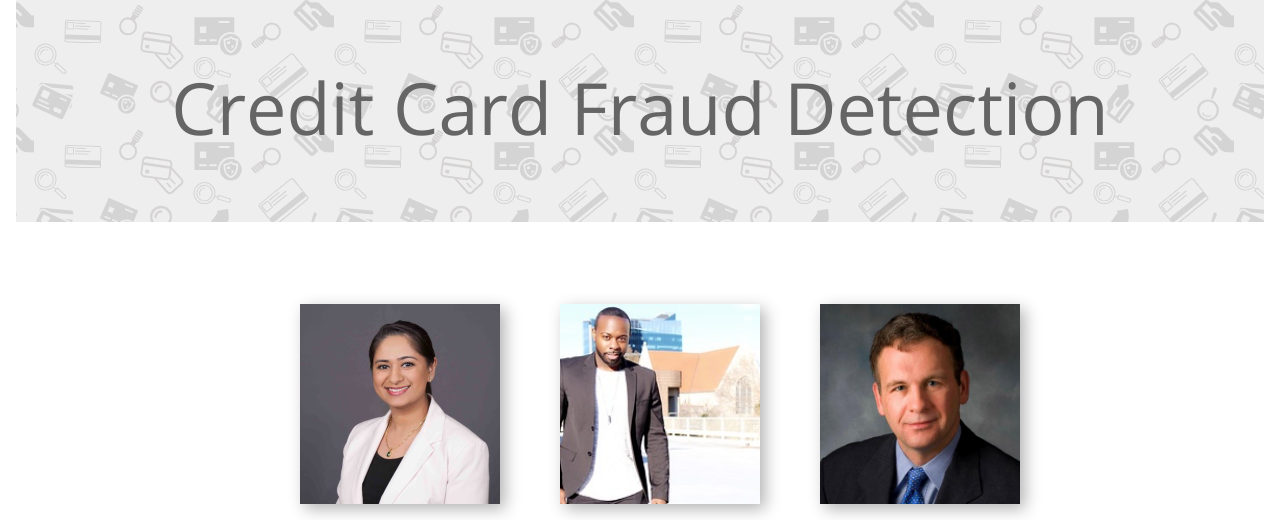
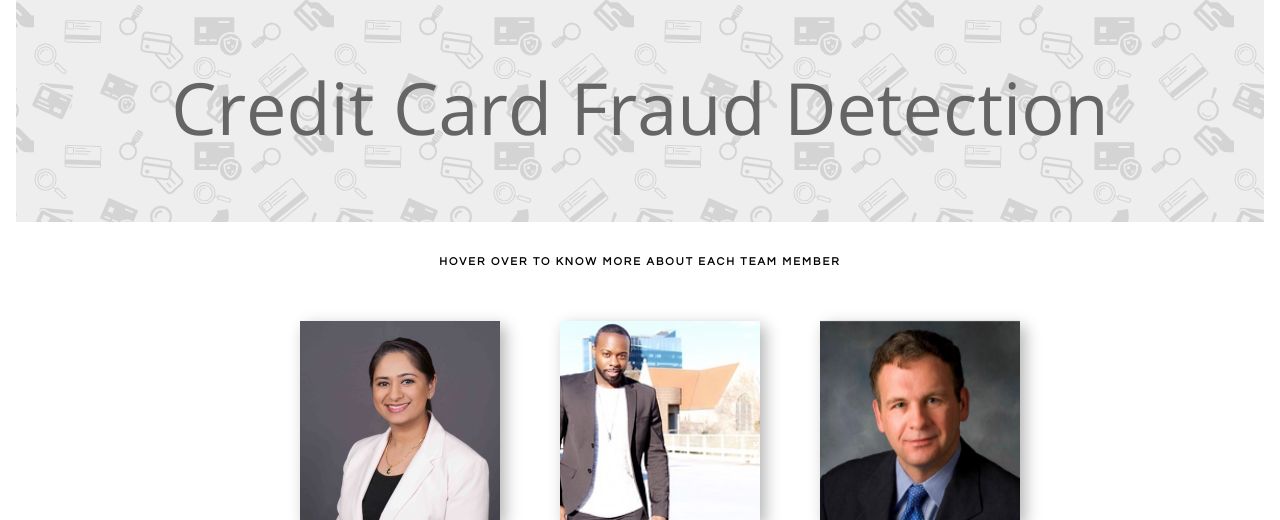
Before and after one commit to cdalsania/Credit_Card_Fraud_Detection, a Flask app: page /about in a window 1280 px wide. Shown: the part 92-612 px from the top of the page. Run offline with Flask 2, Linux system fonts and the light colour scheme; some libraries are stand-ins or nearby versions.

Commit message:
Added a text above the team member images

```diff
--- a/templates/about.html
+++ b/templates/about.html
@@ -28,6 +28,9 @@
         <div id="nav-placeholder" pagename="#about-li"></div>
         <!-- Main Page Content -->
         <div class="container-fluid">
+            <div class="text-center">
+                <p class="m-0">Hover over to know more about each team member</p>
+            </div>
             <div class="row">
                 <div class="col">
                     <div class="d-flex justify-content-center">
```
